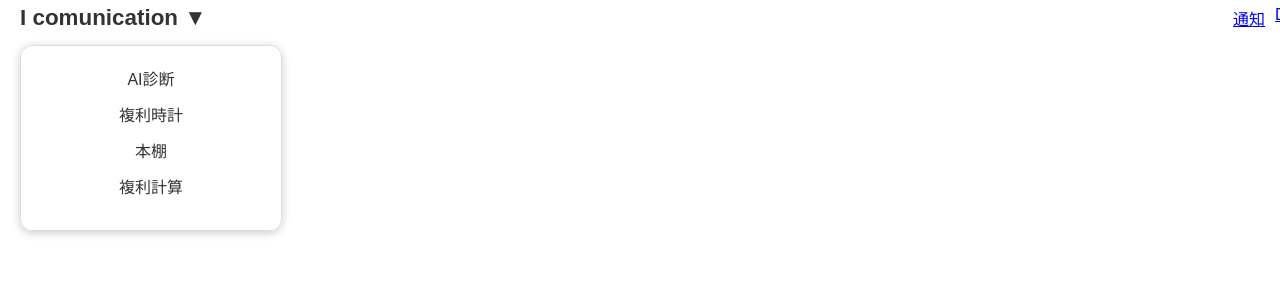
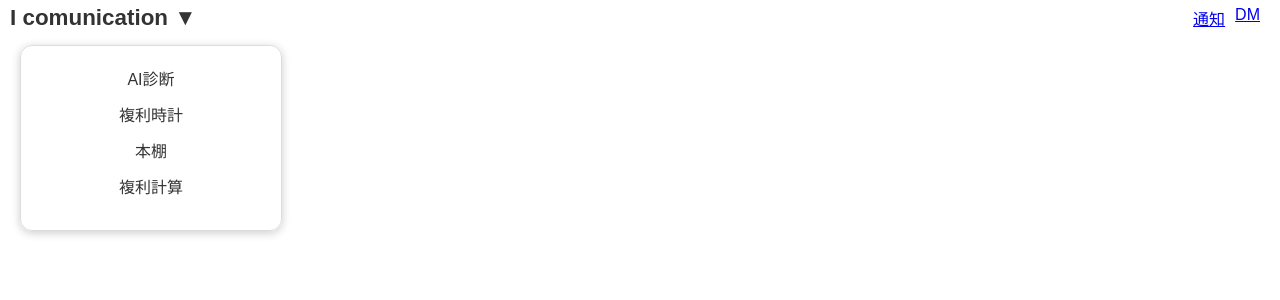
Before and after one commit to babaginji/feed, a Flask app: page / in a window 1280 px wide. Shown: the top 300 px of the page. Run offline with Flask 3, Linux system fonts and the light colour scheme.

```diff
--- a/static/style.css
+++ b/static/style.css
@@ -14,7 +14,7 @@ body {
 header {
     display: flex;
     align-items: center;
-    padding: 5px 20px;
+    padding: 5px 10px; /* 左右パディングを少し減らす */
     background-color: #fff;
     border-bottom: none;
     position: fixed;
@@ -22,6 +22,7 @@ header {
     left: 0;
     width: 100%;
     z-index: 1000;
+    box-sizing: border-box; /* 幅計算にパディングを含める */
 }
 
 /* サイト名 */
@@ -40,7 +41,8 @@ header h1 a {
 .top-nav {
     display: flex;
     gap: 10px;
-    margin-left: auto; /* 追加：右端に押し込む */
+    margin-left: auto;
+    padding-right: 10px; /* 右端に余白を追加 */
 }
 
 
```
